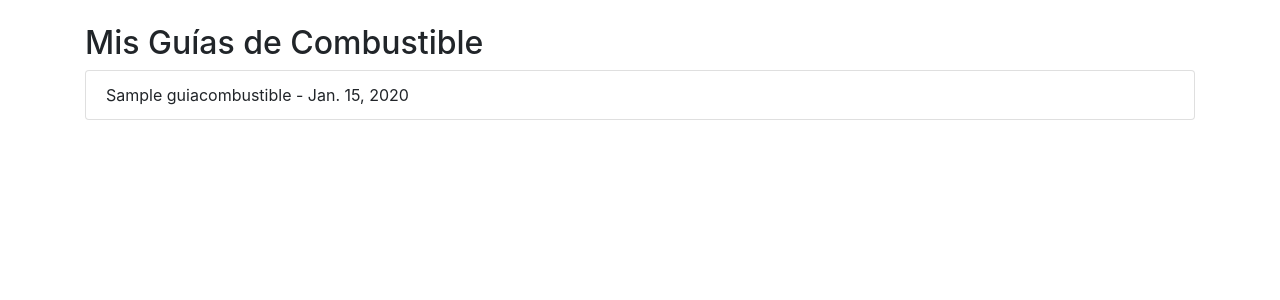
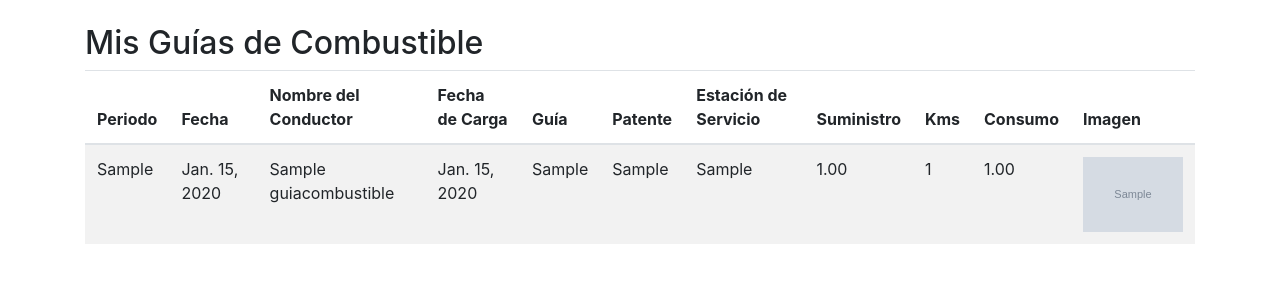
Before and after one commit to fdoquezada/guias_tct, a Django app: page /guias/listar/ in a window 1280 px wide. Shown: the part 56-356 px from the top of the page. Run offline with Django 5.2, Linux system fonts and the light colour scheme; a user stored in the database is signed in; tables that the repository leaves empty hold one stand-in row (values such as "Sample post"); grey boxes marked "Sample" are stand-in pictures; some libraries are stand-ins or nearby versions.

Commit message:
cracion de tabla en el html de lisatr guias

```diff
--- a/guias/templates/guias/listar_guias.html
+++ b/guias/templates/guias/listar_guias.html
@@ -4,9 +4,44 @@
 
 {% block content %}
   <h2>Mis Guías de Combustible</h2>
-  <ul class="list-group">
-    {% for guia in guias %}
-      <li class="list-group-item">{{ guia.titulo }} - {{ guia.fecha }}</li>
-    {% endfor %}
-  </ul>
+  <table class="table table-striped">
+    <thead>
+      <tr>
+        <th>Periodo</th>
+        <th>Fecha</th>
+        <th>Nombre del Conductor</th>
+        <th>Fecha de Carga</th>
+        <th>Guía</th>
+        <th>Patente</th>
+        <th>Estación de Servicio</th>
+        <th>Suministro</th>
+        <th>Kms</th>
+        <th>Consumo</th>
+        <th>Imagen</th>
+      </tr>
+    </thead>
+    <tbody>
+      {% for guia in guias %}
+        <tr>
+          <td>{{ guia.periodo }}</td>
+          <td>{{ guia.fecha }}</td>
+          <td>{{ guia.nombre_conductor }}</td>
+          <td>{{ guia.fecha_carga }}</td>
+          <td>{{ guia.guia }}</td>
+          <td>{{ guia.patente }}</td>
+          <td>{{ guia.estacion_servicio }}</td>
+          <td>{{ guia.suministro }}</td>
+          <td>{{ guia.kms }}</td>
+          <td>{{ guia.consumo }}</td>
+          <td>
+            {% if guia.imagen %}
+              <img src="{{ guia.imagen.url }}" alt="Imagen de la guía" style="width: 100px; height: auto;">
+            {% else %}
+              No disponible
+            {% endif %}
+          </td>
+        </tr>
+      {% endfor %}
+    </tbody>
+  </table>
 {% endblock %}
--- a/guias/urls.py
+++ b/guias/urls.py
@@ -5,4 +5,5 @@ urlpatterns = [
     path('', views.home, name='home'),
     path('crear/', views.crear_guia, name='crear_guia'),
     path('listar/', views.listar_guias, name='listar_guias'),
+    path('logout/', views.logout_view, name='logout'),
 ]
--- a/guias/views.py
+++ b/guias/views.py
@@ -23,3 +23,9 @@ def crear_guia(request):
 def listar_guias(request):
     guias = GuiaCombustible.objects.filter(usuario=request.user)
     return render(request, 'guias/listar_guias.html', {'guias': guias})
+
+def logout_view(request):
+    if request.method == 'POST':
+        logout(request)
+        return redirect('home')
+    return render(request, 'registration/logout.html')
```
Also changed, not shown: guias/forms.py (+7 -0 lines), media/imagenes_guias/imagenenchufe.jpg (added), media/imagenes_guias/imagenenchufe_YiOgWwl.jpg (added), media/imagenes_guias/imagenenchufe_bm8b8jh.jpg (added).
